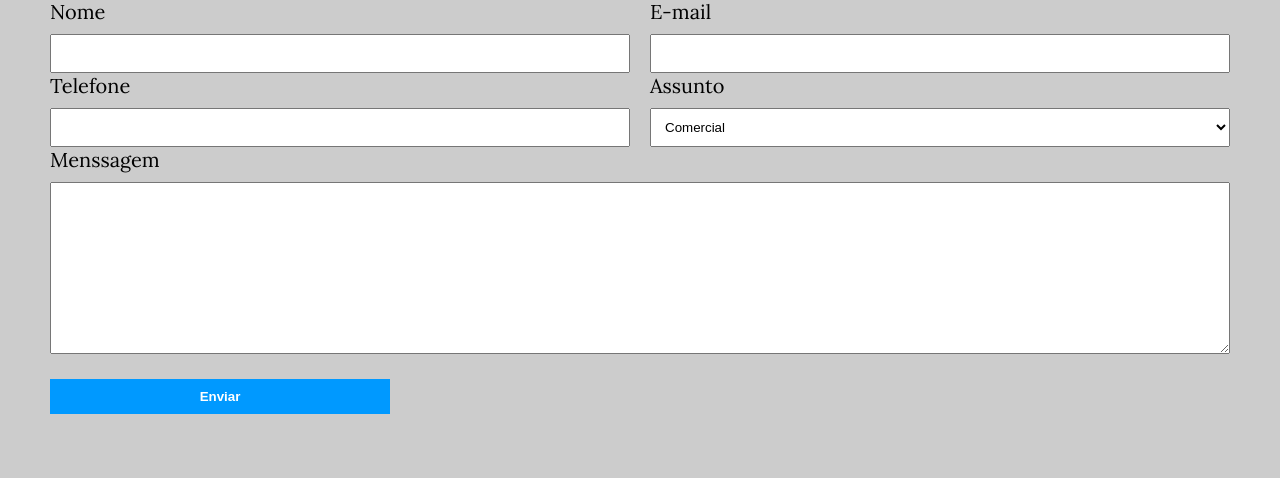
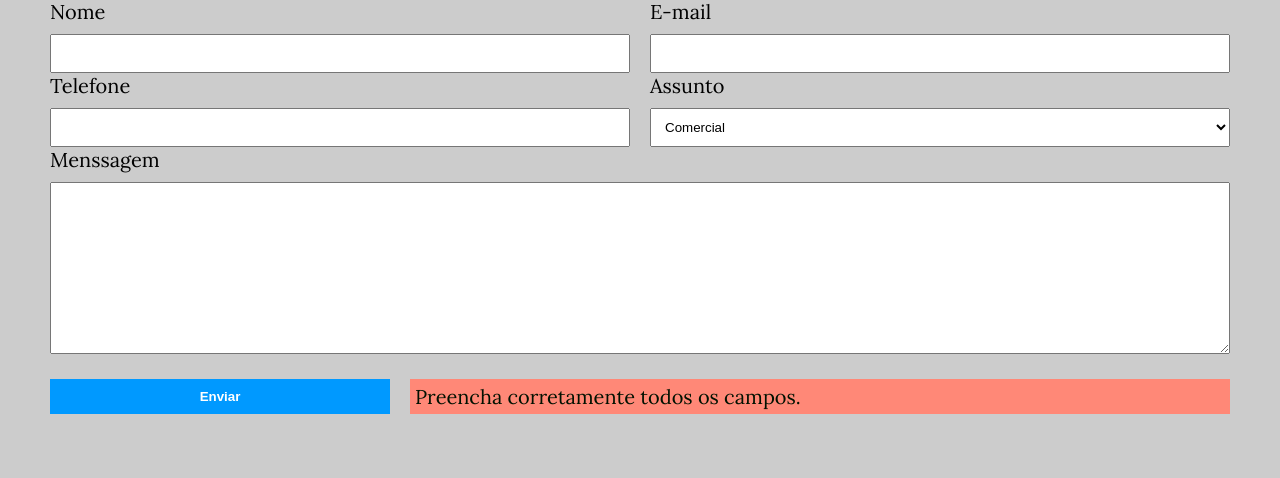
Before and after one commit to 4ndrenobr3/satella-desenvolvimento-web, a PHP site: page / in a window 1280 px wide. Shown: the part 51-529 px from the top of the page. Run offline with PHP 8.4, Linux system fonts and the light colour scheme.

Commit message:
Criado validação de name do formulário

```diff
--- a/modulo02/assets/css/style.css
+++ b/modulo02/assets/css/style.css
@@ -41,3 +41,23 @@ button {
 button:hover {
     background: #9999ff;
 }
+
+.alert {
+    background: #ff8877;
+    width: 100%;
+    padding: 5px;
+    color: #010;
+    margin-bottom: 5px;
+}
+
+ul {
+    list-style: none;
+}
+
+.valid {
+    border: 1px solid #00ff00;
+}
+
+.invalid {
+    border: 1px solid #ff0000;
+}
--- a/modulo02/assets/js/script.js
+++ b/modulo02/assets/js/script.js
@@ -0,0 +1,32 @@
+document.addEventListener('DOMContentLoaded', () => {
+    document.getElementById('formContact').addEventListener('submit', e => {
+       let obj = getFormData();
+       if(!validateData(obj)){
+            e.preventDefault();
+       }
+    });
+});
+
+const getFormData = () => {
+    return {
+        name : [document.getElementById('name').value, 'name'],
+        email : [document.getElementById('email').value, 'email'],
+        phone : [document.getElementById('phone').value, 'phone'],
+        subject : [document.getElementById('subject').value, 'subject']
+    };
+}
+
+const validateData = obj => {
+    let errors = [];
+
+    if(obj.name[0].length < 3 || obj.name[0].length > 50){
+        errors.push('O nome deve conter no minimo 3 e maximo 50 caracteres!');
+        setBorderColor(obj.name[1], 'invalid');
+    } else {
+        setBorderColor(obj.name[1], 'valid');
+    }
+}
+
+const setBorderColor = (el, color) => {
+    document.getElementById(el).className = color;
+}
--- a/modulo02/index.php
+++ b/modulo02/index.php
@@ -15,7 +15,7 @@
 <body>
     <section>
         <div class="container">
-            <form action="" method="post" id="formContact">
+            <form method="post" id="formContact">
                 <div class="grid-50 mobile-grid-100">
                     <label for="name">Nome</label>
                     <input type="text" name="name" id="name">
@@ -44,6 +44,13 @@
                 <div class="grid-30 mobile-grid-100">
                     <button type="submit">Enviar</button>
                 </div>
+                <div class="grid-70 mobile-grid-100">
+                    <ul>
+                        <li>
+                            <div class="alert">Preencha corretamente todos os campos.</div>
+                        </li>
+                    </ul>
+                </div>
             </form>
         </div>
     </section>
```
